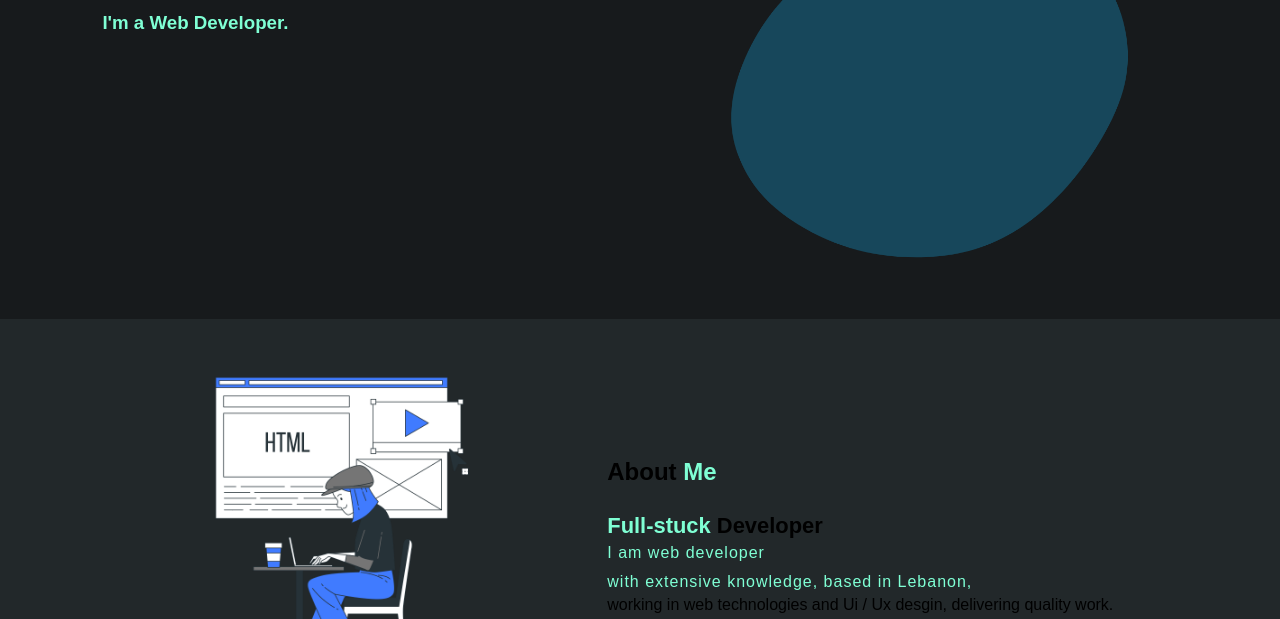
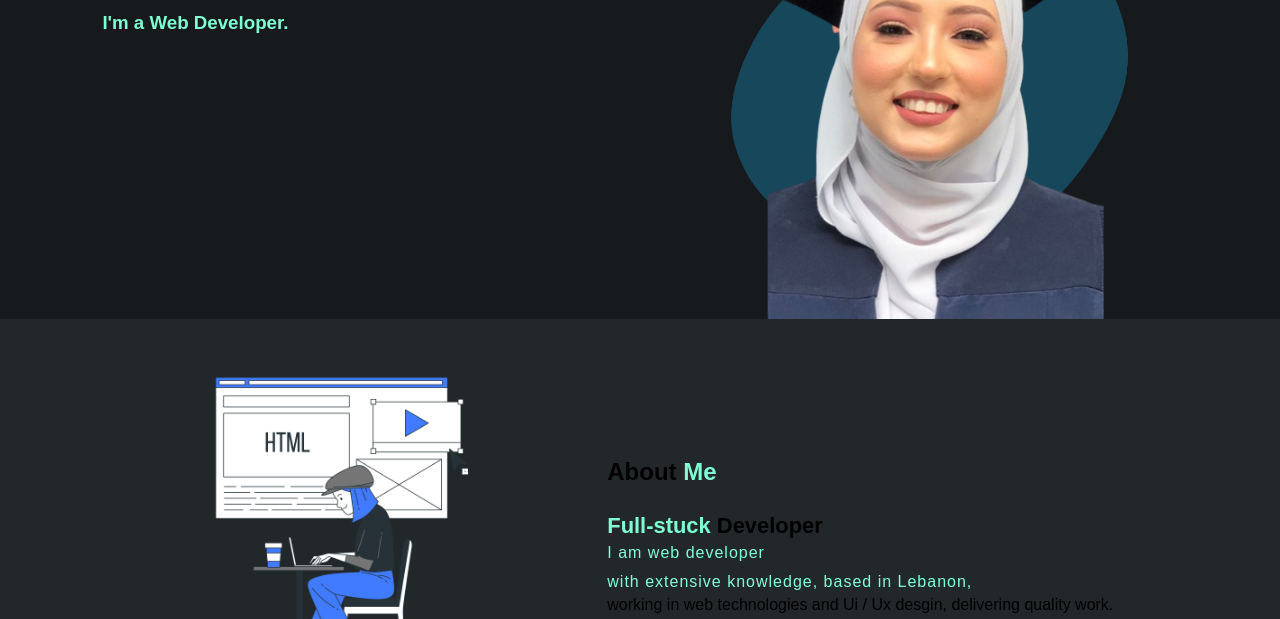
Before and after one commit to mariamadib/portfolio, a plain HTML site: page index.html in a window 1280 px wide. Shown: the part 481-1100 px from the top of the page. Drawn offline with Linux system fonts and the light colour scheme.

Commit message:
fixed picture

```diff
--- a/index.html
+++ b/index.html
@@ -35,7 +35,7 @@
 
             <div class="container-images">
                 <img src="imgs/shape.png"alt="" class="shape">
-                <img src="imgs/mypicture.jpg"alt="" class="mypicture">
+                <img src="imgs/mypicture.png"alt="" class="mypicture">
             </div>
         </div>
 
```
